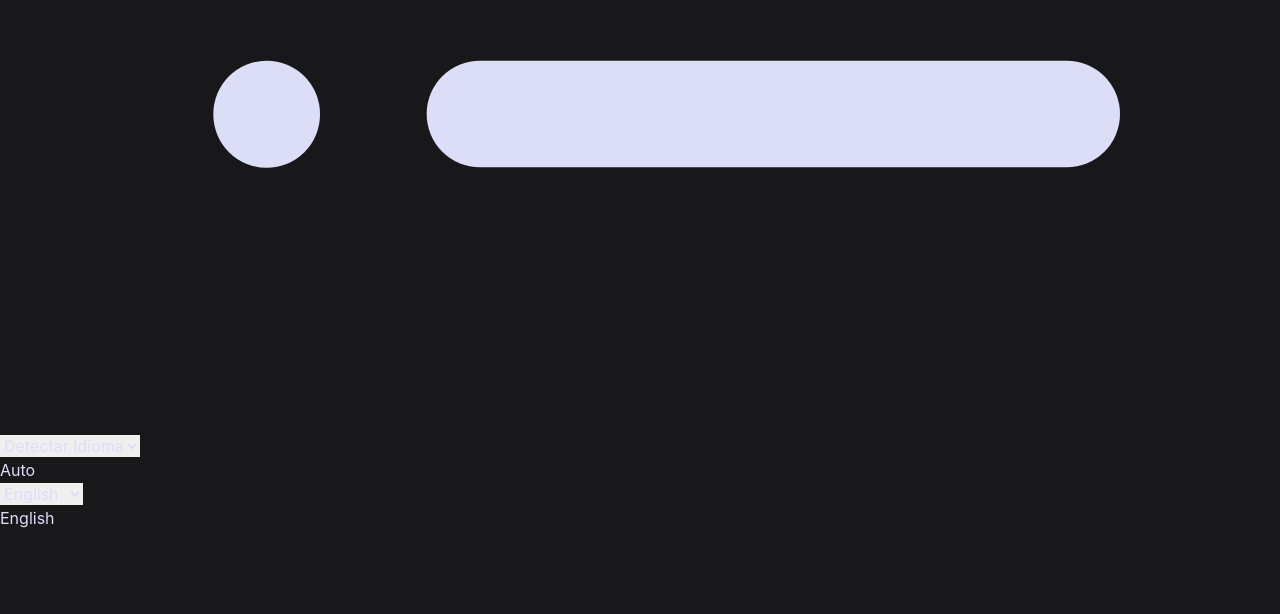
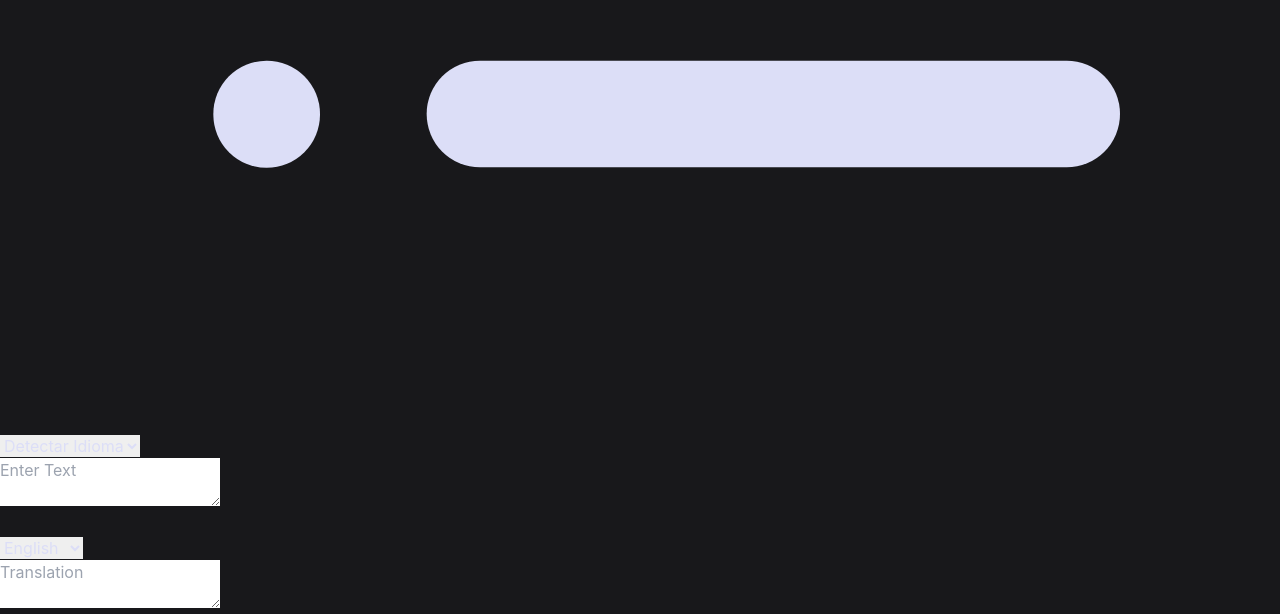
Before and after one commit to JeroDominik/Clone-Google-Translate, a React (Vite) app: page / in a window 1280 px wide. Shown: the part 7330-7944 px from the top of the page. Before the commit the page ends 7860 px from the top, so only its background shows below. Built offline with nearby package versions, Linux system fonts and the light colour scheme.

Commit message:
add TextSelector, and finishing it for translate

```diff
--- a/src/App.tsx
+++ b/src/App.tsx
@@ -2,37 +2,53 @@ import { useLanguages } from "./customHook/useLanguages"
 import { Header } from "./components/Header"
 import { IconArrows } from "./components/Icons"
 import { LanguageSelector } from "./components/LanguageSelector"
+import { SectionType } from "./types.d"
+import { TextSelector } from "./components/TextSelector"
 
 function App() {
-  const { fromLanguage, toLanguage, interchangeLanguages, setFromLanguages, setToLanguages } = useLanguages()
+  const { fromLanguage, toLanguage, resultText, userText, interchangeLanguages, setFromLanguages, setToLanguages, setUserText, setResultText } = useLanguages()
 
   return (
     <main className="mx-auto w-[95%] pt-8 pb-20">
 
       <Header/>
 
-      <section className="flex flex-row gap-x-4 ml-36 items-center">
+      <section className="flex flex-row gap-x-4 ml-36 items-start">
 
         <div className="text-xl flex flex-col gap-y-2">
           <LanguageSelector
-            type='from'
+            type= {SectionType.From}
             value={fromLanguage}
             onChange={setFromLanguages} />
+
+            <TextSelector
+              placeholder="Enter Text"
+              type={SectionType.From}
+              value={resultText}
+              onChange={setResultText}
+            />
         </div>
-        {fromLanguage}
 
-        <button disabled= {fromLanguage === 'Auto'}
+        <button className="relative top-[6px]"
+          disabled= {fromLanguage === 'Auto'}
           onClick={interchangeLanguages}>
           <IconArrows/>
         </button>
 
         <div className="text-xl flex flex-col gap-y-2">
           <LanguageSelector
-            type='to'
+            type= {SectionType.To}
             value={toLanguage}
-            onChange={setToLanguages} />
+            onChange={setToLanguages}/>
+
+          <TextSelector
+            placeholder="Translation"
+            type={SectionType.To}
+            value={userText}
+            onChange={setUserText}
+          />
         </div>
-        {toLanguage}
+
       </section>
     </main>
   )
--- a/src/components/Icons.tsx
+++ b/src/components/Icons.tsx
@@ -3,7 +3,7 @@ export const IconSearch = () => (
         xmlns="http://www.w3.org/2000/svg"
         fill="none"
         viewBox="0 0 20 20">
-        <path stroke="currentColor" stroke-linecap="round" stroke-linejoin="round" stroke-width="2" d="m19 19-4-4m0-7A7 7 0 1 1 1 8a7 7 0 0 1 14 0Z"/>
+        <path stroke="currentColor" strokeLinecap="round" strokeLinejoin="round" strokeWidth="2" d="m19 19-4-4m0-7A7 7 0 1 1 1 8a7 7 0 0 1 14 0Z"/>
     </svg>
 )
 
@@ -11,11 +11,9 @@ export const IconDelete = () => (
     <svg className="size-7 text-gray-500"
         xmlns="http://www.w3.org/2000/svg"
         viewBox="0 0 24 24"
-        stroke-width="2"
+        strokeWidth="2"
         stroke="currentColor"
-        fill="none"
-        stroke-linecap="round"
-        stroke-linejoin="round">
+        fill="none" >
         <path stroke="none" d="M0 0h24v24H0z" fill="none"/><path d="M18 6l-12 12" /><path d="M6 6l12 12" />
     </svg>
 )
@@ -40,11 +38,9 @@ export const IconSettings = () => (
     <svg className="size-7"
         xmlns="http://www.w3.org/2000/svg"
         viewBox="0 0 24 24"
-        stroke-width="2"
+        strokeWidth="2"
         stroke="currentColor"
-        fill="none"
-        stroke-linecap="round"
-        stroke-linejoin="round">
+        fill="none">
         <path stroke="none" d="M0 0h24v24H0z" fill="none"/><path d="M10.325 4.317c.426 -1.756 2.924 -1.756 3.35 0a1.724 1.724 0 0 0 2.573 1.066c1.543 -.94 3.31 .826 2.37 2.37a1.724 1.724 0 0 0 1.065 2.572c1.756 .426 1.756 2.924 0 3.35a1.724 1.724 0 0 0 -1.066 2.573c.94 1.543 -.826 3.31 -2.37 2.37a1.724 1.724 0 0 0 -2.572 1.065c-.426 1.756 -2.924 1.756 -3.35 0a1.724 1.724 0 0 0 -2.573 -1.066c-1.543 .94 -3.31 -.826 -2.37 -2.37a1.724 1.724 0 0 0 -1.065 -2.572c-1.756 -.426 -1.756 -2.924 0 -3.35a1.724 1.724 0 0 0 1.066 -2.573c-.94 -1.543 .826 -3.31 2.37 -2.37c1 .608 2.296 .07 2.572 -1.065z" /><path d="M9 12a3 3 0 1 0 6 0a3 3 0 0 0 -6 0" />
     </svg>
 )
--- a/src/components/LanguageSelector.tsx
+++ b/src/components/LanguageSelector.tsx
@@ -1,8 +1,8 @@
-import { Language, FromLanguage } from "../types.d"
+import { Language, FromLanguage, SectionType } from "../types.d"
 
 type Props =
- | {type: 'from', value: FromLanguage, onChange: (language: FromLanguage) => void}
- | {type:'to', value: Language, onChange: (language: Language) => void}
+ | {type: SectionType.From, value: FromLanguage, onChange: (language: FromLanguage) => void}
+ | {type:SectionType.To, value: Language, onChange: (language: Language) => void}
 
 export const LanguageSelector = ( {onChange, type, value} : Props ) => {
 
@@ -12,8 +12,8 @@ export const LanguageSelector = ( {onChange, type, value} : Props ) => {
 
     return(
         <form className="mx-auto">
-            <select onChange={handleChange} value={value} aria-label="Select Language" className="bg-zinc-900 border border-gray-500 text-sky-300/70 text-sm rounded-lg block w-64 py-3 px-5 placeholder:bg-zinc-900 focus:outline-none">
-                {type === 'from' && <option value="Auto">Detectar Idioma</option>}
+            <select onChange={handleChange} value={value} aria-label="Select Language" className="bg-zinc-900 border border-gray-500 text-sky-300/70 text-base rounded-lg block w-64 py-3 px-5 placeholder:bg-zinc-900 focus:outline-none">
+                {type === SectionType.From && <option value="Auto">Detectar Idioma</option>}
                 <option value="English">English</option>
                 <option value="Español">Español</option>
                 <option value="Deutsch">Deutsch</option>
--- /dev/null
+++ b/src/components/TextSelector.tsx
@@ -0,0 +1,27 @@
+import { SectionType } from "../types.d"
+
+type Props = {
+    placeholder: string
+    type: SectionType
+    loading?: boolean
+    onChange: (value:string) => void
+    value:string}
+
+export const TextSelector = ( {placeholder, type,  loading, onChange, value}: Props )  => {
+    let addClass = ""
+    if (type === SectionType.To) {
+        addClass = "bg-zinc-800 border border-zinc-800 placeholder:bg-zinc-800";
+    } else {
+        addClass = "bg-zinc-900 border border-zinc-900 placeholder:bg-zinc-900"
+    }
+
+    return (
+        <form className="mx-auto">
+            <textarea  aria-label="Text Area"
+                className={` text-gray-500 text-sm rounded-lg block h-40 w-64 py-3 px-5 focus:outline-none resize-none ${addClass}`}
+                placeholder={placeholder}>
+
+            </textarea>
+        </form>
+    )
+}
--- a/src/types.d.ts
+++ b/src/types.d.ts
@@ -17,3 +17,8 @@ export type Action = {type: 'INTERCHANGE_LANGUAGES'}
     | {type: 'SET_TO_LANGUAGES', payload: Language}
     | {type: 'SET_USER_TEXT', payload: string}
     | {type: 'SET_RESULT_TEXT', payload: string}
+
+export enum SectionType  {
+    From = 'from',
+    To = 'to'
+}
```
